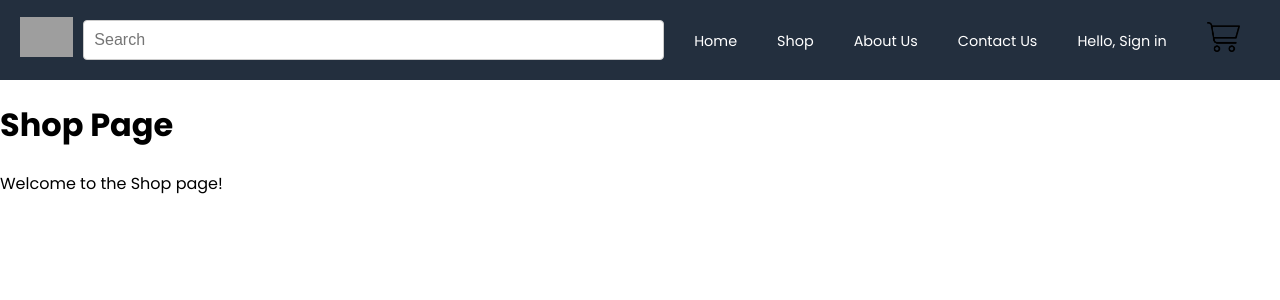
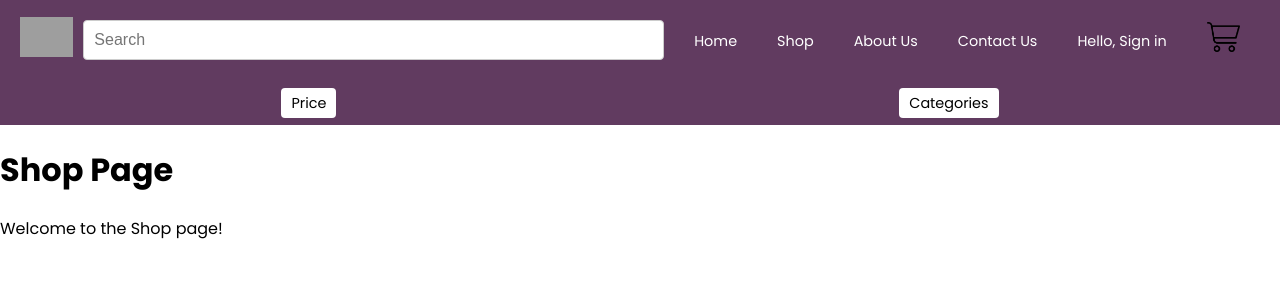
Before and after one commit to ahmedraza0s/westernflex, a React (Create React App) app in the folder wf/frontend/: page /shop in a window 1280 px wide. Shown: the top 300 px of the page. Built offline with nearby package versions, Linux system fonts and the light colour scheme; grey boxes are pictures that could not be loaded.

Commit message:
new update

```diff
--- a/wf/frontend/package.json
+++ b/wf/frontend/package.json
@@ -3,6 +3,7 @@
   "version": "0.1.0",
   "private": true,
   "dependencies": {
+    "@fortawesome/fontawesome-free": "^6.5.2",
     "@testing-library/jest-dom": "^5.17.0",
     "@testing-library/react": "^13.4.0",
     "@testing-library/user-event": "^13.5.0",
--- a/wf/frontend/src/components/navbar/navbar.css
+++ b/wf/frontend/src/components/navbar/navbar.css
@@ -7,7 +7,7 @@ body {
     display: flex;
     align-items: center;
     justify-content: space-between;
-    background-color: #232f3e;
+    background-color: rgb(97 59 96);
     padding: 10px 20px;
     flex-wrap: wrap;
     color: white;
--- a/wf/frontend/src/pages/Shop.jsx
+++ b/wf/frontend/src/pages/Shop.jsx
@@ -1,11 +1,36 @@
 import React from 'react';
+import './shop.css';
 
 const Shop = () => {
     return (
         <div>
+           <nav class="filter-navbar">
+    <div class="dropdown">
+        <a href="#" class="dropbtn slide-in">Price <i class="fas fa-caret-down"></i></a>
+        <div class="dropdown-content fade-in">
+            <a href="#">Less than 299</a>
+            <a href="#">Less than 399</a>
+            <a href="#">Less than 499</a>
+            <a href="#">Less than 599</a>
+            <a href="#">Less than 699</a>
+            <a href="#">Less than 799</a>
+        </div>
+    </div>
+    <div class="dropdown">
+        <a href="#" class="dropbtn slide-in">Categories <i class="fas fa-caret-down"></i></a>
+        <div class="dropdown-content fade-in">
+            <a href="#">College Bags</a>
+            <a href="#">School Bags</a>
+            <a href="#">Office Bags</a>
+            <a href="#">Premium Bags</a>
+            <a href="#">Travel Bags</a>
+            <a href="#">Hand Bags</a>
+        </div>
+    </div>
+</nav>
             <h1>Shop Page</h1>
             <p>Welcome to the Shop page!</p>
-            {/* Add your shop content here */}
+
         </div>
     );
 };
--- /dev/null
+++ b/wf/frontend/src/pages/shop.css
@@ -0,0 +1,62 @@
+@import url('https://fonts.googleapis.com/css2?family=Poppins:wght@400;600&display=swap');
+
+body {
+    font-family: 'Poppins', sans-serif;
+}
+
+.filter-navbar {
+    display: flex;
+    justify-content: space-around;
+    background-color:rgb(97 59 96);
+    padding: 10px 0;
+    color: white;
+    flex-wrap: wrap;
+}
+
+.filter-navbar .dropdown {
+    position: relative;
+    display: inline-block;
+}
+
+.filter-navbar .dropdown-content {
+    display: none;
+    position: absolute;
+    background-color: #f9f9f9;
+    min-width: 200px;
+    box-shadow: 0px 8px 16px 0px rgba(0,0,0,0.2);
+    z-index: 1;
+    opacity: 0;
+    transition: opacity 0.3s ease;
+}
+
+.filter-navbar .dropdown-content a {
+    color: black;
+    padding: 12px 16px;
+    text-decoration: none;
+    display: block;
+}
+
+.filter-navbar .dropdown-content a:hover {
+    background-color: #f1f1f1;
+}
+
+.filter-navbar .dropdown:hover .dropdown-content,
+.filter-navbar .dropdown:focus-within .dropdown-content {
+    display: block;
+    opacity: 1;
+}
+
+.filter-navbar .dropbtn {
+    color: black;
+    text-decoration: none;
+    padding: 5px 10px;
+    transition: box-shadow 0.3s ease;
+    font-size: 0.9rem;
+    background-color: white;
+    border-radius: 4px;
+}
+
+.filter-navbar .dropbtn:hover {
+    box-shadow: 0 0 10px 2px #fff;
+    border-radius: 4px;
+}
```
Also changed, not shown: wf/frontend/src/components/navbar/navbar.jsx (line endings or trailing spaces), 1 other file (tests, documents, lock files or other folders).
